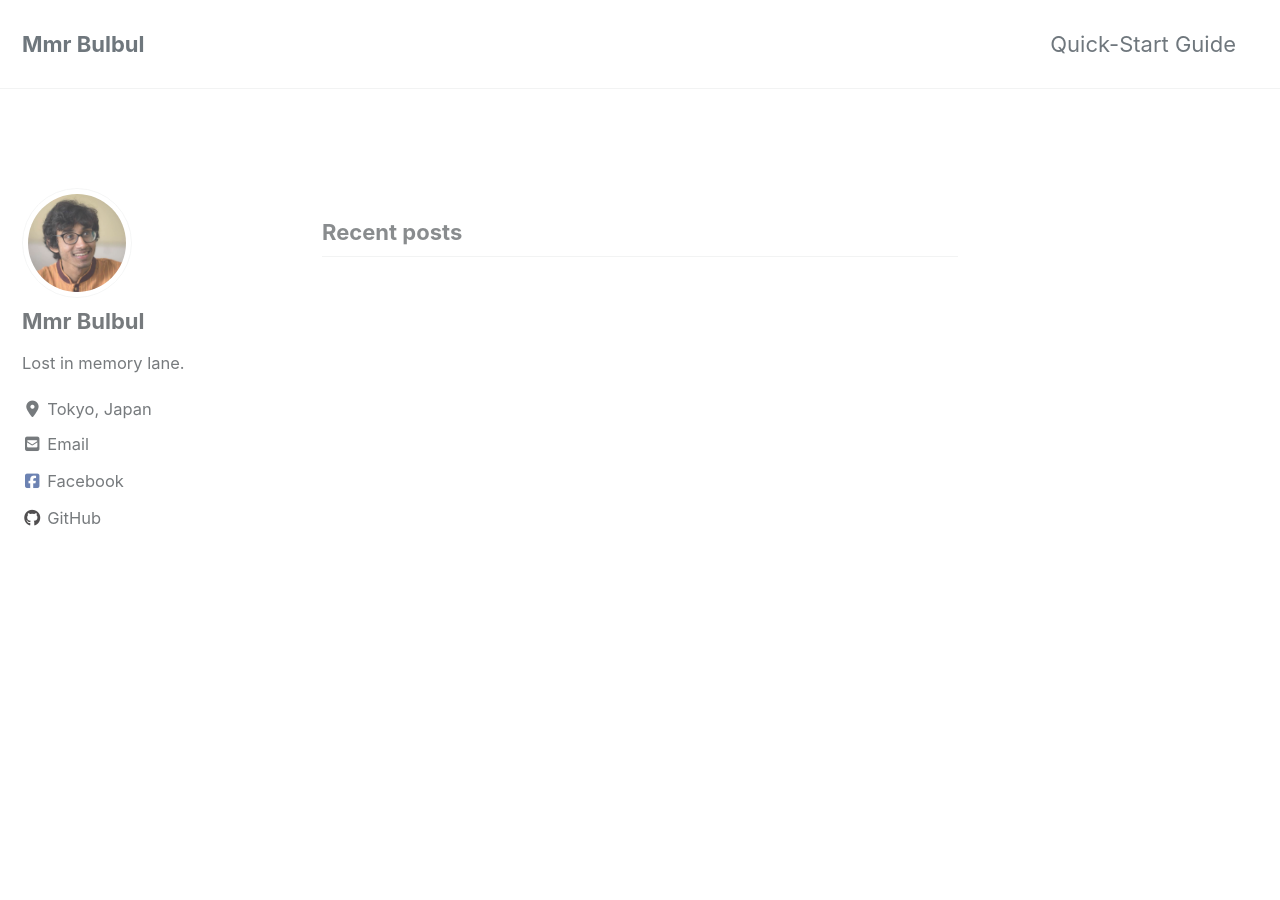
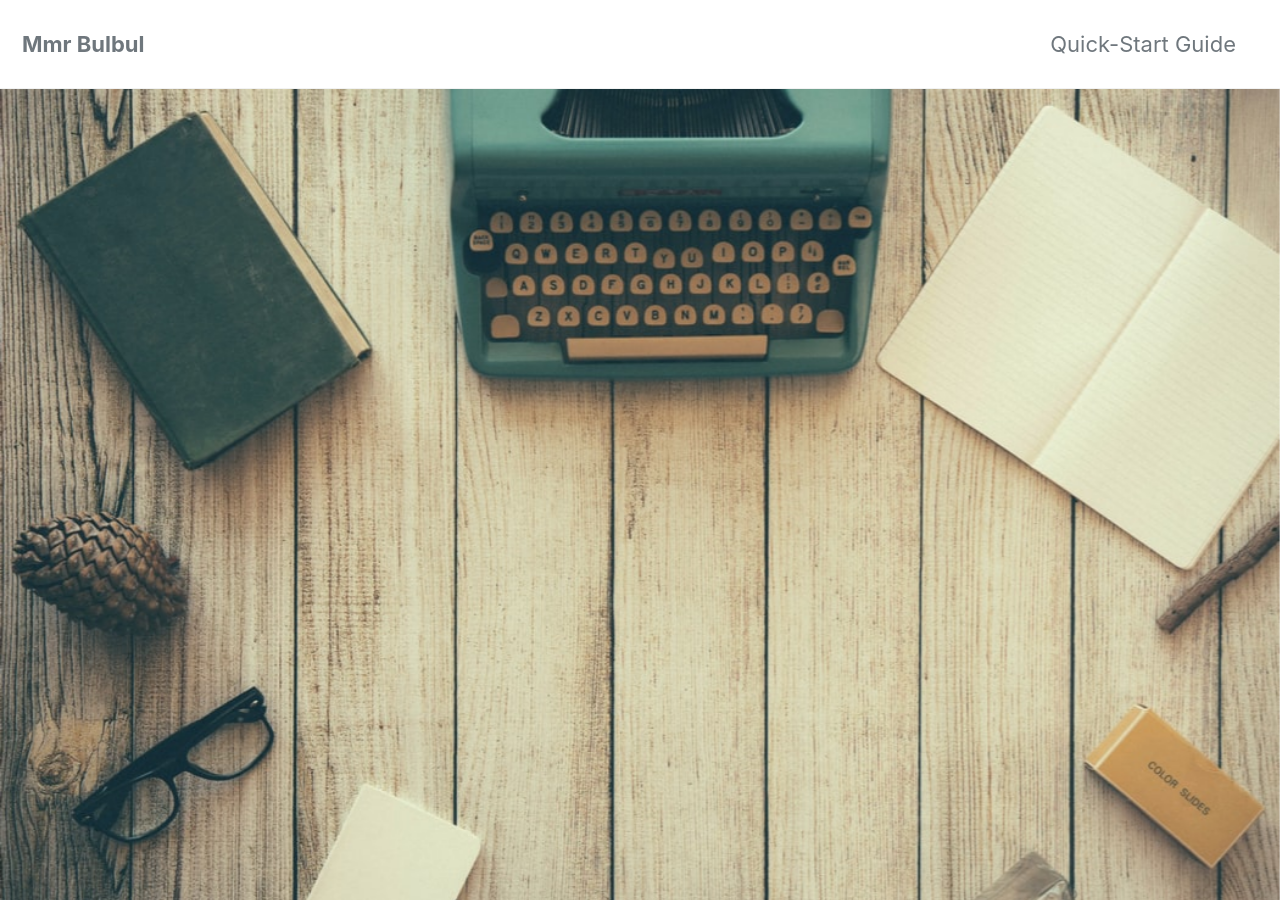
Before and after one commit to mmrbulbul/mmrbulbul.github.io, a Jekyll site: the page built from index.html, in a window 1280 px wide and 900 px high. Built offline with Jekyll 4.4.1, drawn with Linux system fonts in a browser that asks for light colours; cached includes are drawn as plain includes; nearby versions of some CDN libraries; the list of posts is cut into pages by our own code.

Commit message:
new commit

```diff
--- a/index.html
+++ b/index.html
@@ -2,5 +2,5 @@
 layout: home
 author_profile: true
 header:
-  image: ""
+  image: "/images/background.jpg"
 ---
```
